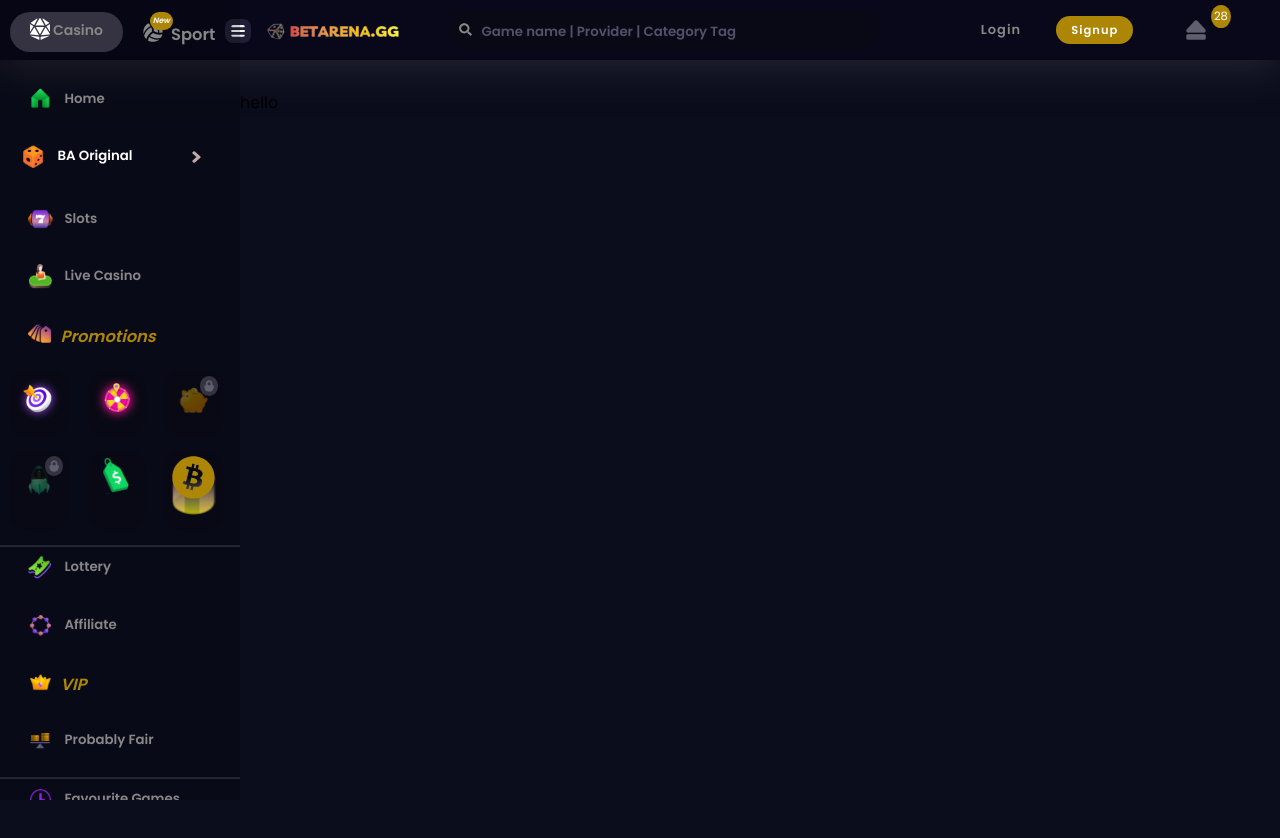
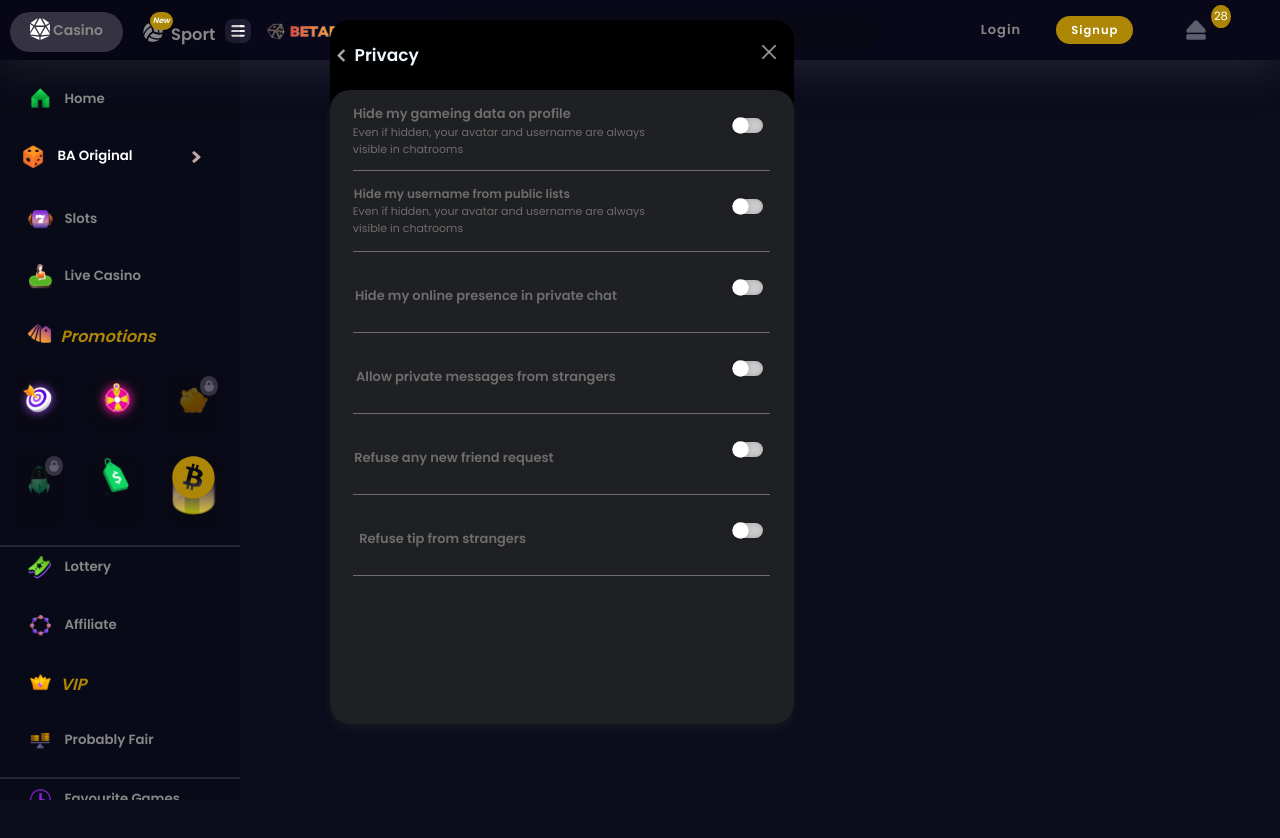
Before and after one commit to kokoetebassey/BetArena, a React (Create React App) app: page /options in a window 1280 px wide. Shown: the top 838 px of the page. Built offline with nearby package versions, Linux system fonts and the light colour scheme.

Commit message:
code added

```diff
--- a/src/Pop up/Options.js
+++ b/src/Pop up/Options.js
@@ -1,9 +1,107 @@
 import React from 'react'
+import '../Pop up/styles/options.css'
+import arrow from '../images/nwimages/arrowb.svg'
+import klose from '../images/nwimages/klose.svg'
+import { NavLink } from 'react-router-dom'
 
 const Options = () => {
   return (
-    <div>
-      hello
+    <div className='options-main-container'>
+      <div className='options-main-con-inner'>
+
+        <div className='options-head'>
+            <div className='options-head-left'>
+              <NavLink to='/chat' className='options-head-left'>
+              <img src={arrow} alt='' className='ahrwo' />
+              <h1>Privacy</h1>
+              </NavLink>
+
+            </div>
+            <NavLink to='/'>
+            <div className='options-head-right'>
+                <img src={klose} alt='' className='kulose' />
+            </div>
+            </NavLink>
+        </div>
+
+        <div className='options-bottom-cont'>
+            <div className='options-bottom-first-div'>
+                <div className='h1-p-text'>
+                    <h1>Hide my gameing data on profile</h1>
+                    <p>Even if hidden, your avatar and username are always visible in chatrooms</p>
+                </div>
+                <div className='toggul'>
+                    <label className='tuggul'>
+                        <input type='checkbox' name='checked' />
+                        <span className='slider round'></span>
+                    </label>
+                </div>
+            </div>
+            <div className='options-bottom-first-div'>
+                <div className='h1-p-text' id='p-text'>
+                    <h1>Hide my username from public lists</h1>
+                    <p>Even if hidden, your avatar and username are always visible in chatrooms</p>
+                </div>
+                <div className='toggul'>
+                    <label className='tuggul'>
+                        <input type='checkbox' name='checked' />
+                        <span className='slider round'></span>
+                    </label>
+                </div>
+            </div>
+            <div className='options-bottom-first-div'>
+                <div className='h1-p-text'  id='p-textt'>
+                    <h1>Hide my online presence in private chat</h1>
+                    {/* <p>Even if hidden, your avatar and username are always visible in chatrooms</p> */}
+                </div>
+                <div className='toggul'>
+                    <label className='tuggul'>
+                        <input type='checkbox' name='checked' />
+                        <span className='slider round'></span>
+                    </label>
+                </div>
+            </div>
+            <div className='options-bottom-first-div'>
+                <div className='h1-p-text'  id='p-textt'>
+                    <h1>Allow private messages from strangers</h1>
+                    {/* <p>Even if hidden, your avatar and username are always visible in chatrooms</p> */}
+                </div>
+                <div className='toggul'>
+                    <label className='tuggul'>
+                        <input type='checkbox' name='checked' />
+                        <span className='slider round'></span>
+                    </label>
+                </div>
+            </div>
+            <div className='options-bottom-first-div'>
+                <div className='h1-p-text'  id='p-test'>
+                    <h1>Refuse any new friend request</h1>
+                    {/* <p>Even if hidden, your avatar and username are always visible in chatrooms</p> */}
+                </div>
+                <div className='toggul'>
+                    <label className='tuggul'>
+                        <input type='checkbox' name='checked' />
+                        <span className='slider round'></span>
+                    </label>
+                </div>
+            </div>
+            <div className='options-bottom-first-div'>
+                <div className='h1-p-text'  id='p-tesst'>
+                    <h1>Refuse tip from strangers</h1>
+                    {/* <p>Even if hidden, your avatar and username are always visible in chatrooms</p> */}
+                </div>
+                <div className='toggul'>
+                    <label className='tuggul'>
+                        <input type='checkbox' name='checked' />
+                        <span className='slider round'></span>
+                    </label>
+                </div>
+            </div>
+        </div>
+
+
+
+      </div>
     </div>
   )
 }
--- /dev/null
+++ b/src/Pop up/styles/options.css
@@ -0,0 +1,106 @@
+.options-main-container{
+    height: 44rem;
+    width: 29rem;
+    position: absolute;
+    right: 38%;
+    z-index: 99;
+    top: -5px;
+}
+.options-main-con-inner{
+    height: 100%;
+    background: black;
+    border-radius: 20.0456px;
+    /* background: #1E2024;
+    border-radius: 20.0456px;
+    box-shadow: rgba(56, 56, 56, 0.24) 0px 5px 8px 0px; */
+}
+.options-head{
+    display: flex;
+    align-items: center;
+    justify-content: space-between;
+    width: 100%;
+    height: 10%;
+    margin: auto;
+    margin-top: 25px;
+    position: relative;
+}
+.options-head-left{
+    display: flex;
+    align-items: center;
+    width: 50%;
+}
+.options-head-left h1{
+    font-size: 17px;
+    color: aliceblue;
+}
+.options-head-left .ahrwo{
+    width: 25px;
+}
+.options-head-right .kulose{
+    width: 20px;
+    margin: 0;
+    margin-right: 15px;
+}
+.options-bottom-cont{
+    height: 90%;
+    background: #1E2024;
+    border-radius: 20.0456px;
+    box-shadow: rgba(56, 56, 56, 0.24) 0px 5px 8px 0px;
+}
+.options-bottom-first-div{
+    display: flex;
+    position: relative;
+    margin: auto;
+    height: 5rem;
+    width: 90%;
+    border-bottom: 1px solid #6d6d6a;
+}
+.h1-p-text{
+    display: flex;
+    align-items: center;
+    flex-direction: column;
+    width: 75%;
+    flex: 1;
+    margin: 0;
+    margin-top: 14px;
+}
+.h1-p-text h1{
+    margin: 0;
+    margin-right: 5.5rem;
+    font-size: 13px;
+    color: #6d6d6a;
+}
+.h1-p-text p{
+    font-size: 11px;
+    color: #6d6d6a;
+}
+.toggul{
+    position: relative;
+    display: flex;
+    justify-content: flex-end;
+    width: 25%;
+    margin: 0;
+    margin-top: 25px;
+    margin-right: 7px;
+}
+#p-text h1{
+    font-size: 12px;
+}
+#p-textt h1{
+    font-size: 13px;
+    margin: 0;
+    margin-top: 20px;
+    margin-right: 2.5rem;
+}
+#p-test h1{
+    font-size: 13px;
+    margin: 0;
+    margin-top: 20px;
+    margin-right: 6.5rem;
+}
+#p-tesst h1{
+    font-size: 13px;
+    margin: 0;
+    margin-top: 20px;
+    margin-right: 7.9rem;
+}
```
Also changed, not shown: src/images/nwimages/arrowb.svg (added).
